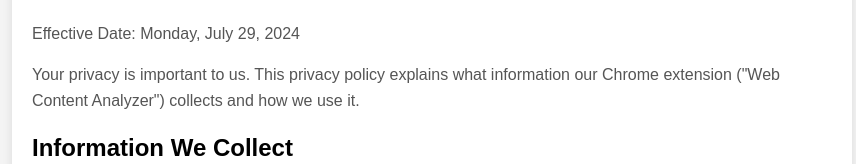
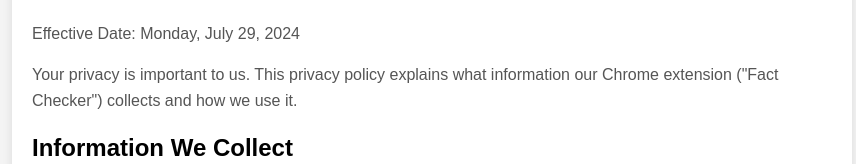
Before and after one commit to byersolomongmail/privacy, a plain HTML site: page index.html in a window 1280 px wide. Shown: the part 129-293 px from the top of the page, without its empty margins (208-1064 px from the left). Drawn offline with Linux system fonts and the light colour scheme.

Commit message:
Update index.html

```diff
--- a/index.html
+++ b/index.html
@@ -34,7 +34,7 @@
     <h1>Privacy Policy</h1>
     <p>Effective Date: Monday, July 29, 2024</p>
 
-    <p>Your privacy is important to us. This privacy policy explains what information our Chrome extension ("Web Content Analyzer") collects and how we use it.</p>
+    <p>Your privacy is important to us. This privacy policy explains what information our Chrome extension ("Fact Checker") collects and how we use it.</p>
 
     <h2>Information We Collect</h2>
     <p>Our extension does not collect, store, or share any personal information from its users. We do not track or monitor any activity or data.</p>
```
